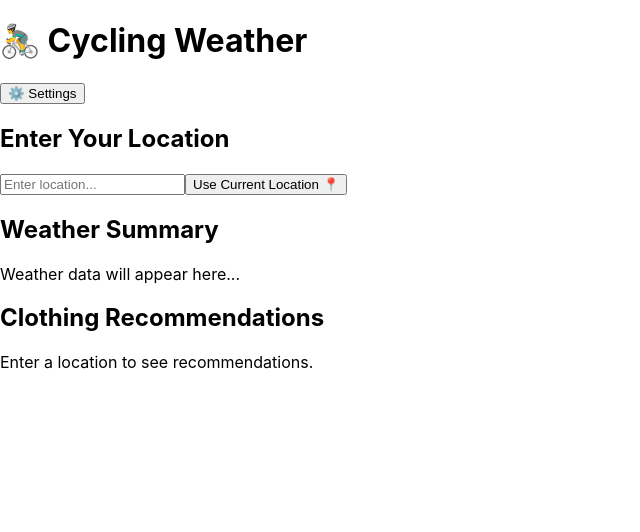
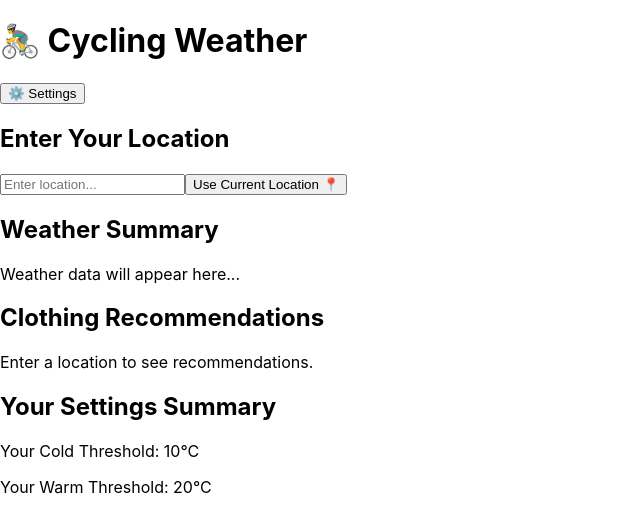
Before and after one commit to andrewweddell/andrewweddell.github.io, a React (Create React App) app: page / in a window 1280 px wide. Shown: the top 532 px of the page, without its empty margins (0-640 px from the left). Built offline with nearby package versions, Linux system fonts and the light colour scheme; no server answers.

Commit message:
setting summary on home page

```diff
--- a/src/components/Home.js
+++ b/src/components/Home.js
@@ -121,14 +121,26 @@ const Home = () => {
           )}
         </div>
       </section>
+      <section>
+        <h2>Your Settings Summary</h2>
+        <div className="settings-summary">
+          <p>Your Cold Threshold: {coldThreshold}°C</p>
+          <p>Your Warm Threshold: {warmThreshold}°C</p>
+          {weatherData && weatherData.main.temp < coldThreshold && (
+            <p>Current temperature is below your cold threshold.</p>
+          )}
+          {weatherData && weatherData.main.temp > warmThreshold && (
+            <p>Current temperature is above your warm threshold.</p>
+          )}
+        </div>
+      </section>
 
       <Modal
         isOpen={isSettingsOpen}
         onRequestClose={() => setIsSettingsOpen(false)}
         contentLabel="Settings Modal"
       >
-        <Settings />
-        <button onClick={() => setIsSettingsOpen(false)}>Close Settings</button>
+        <Settings closeModal={() => setIsSettingsOpen(false)} />
       </Modal>
     </div>
   );
```
